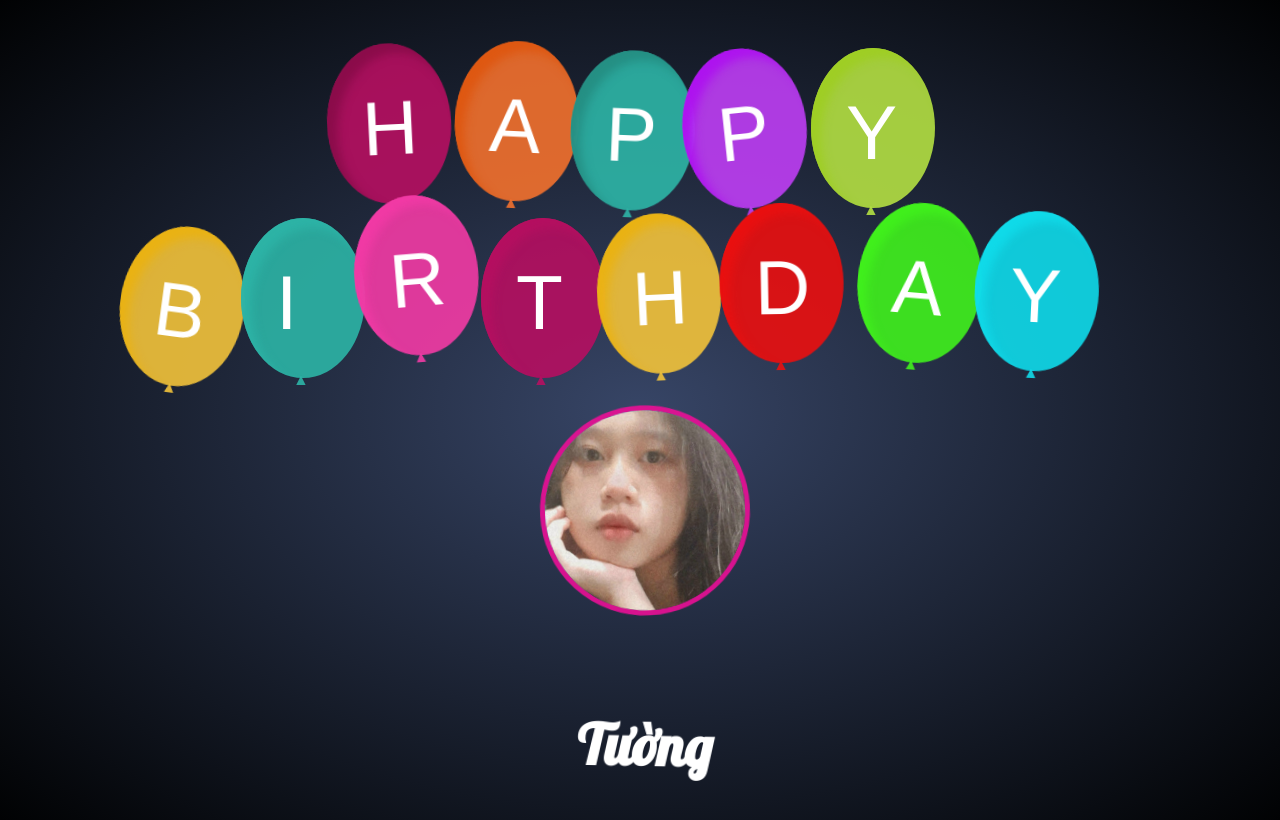
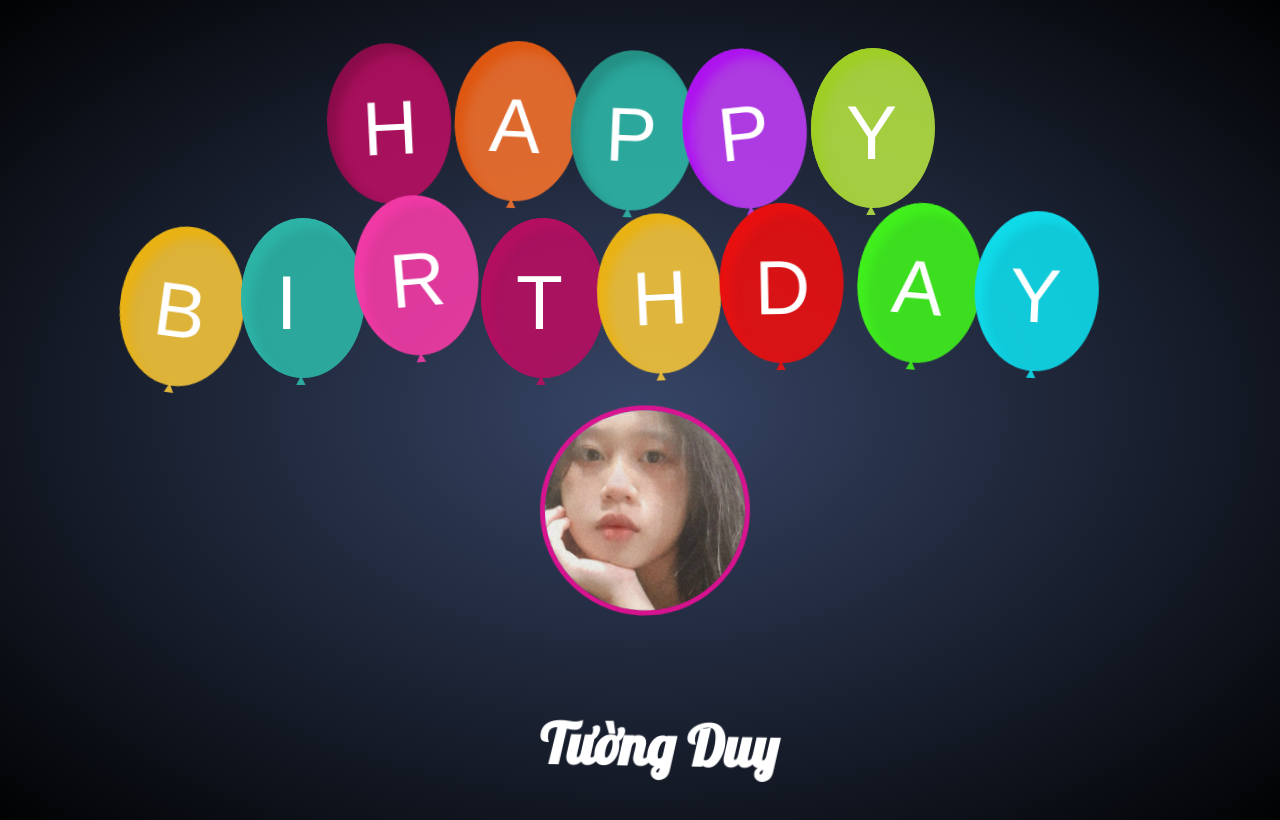
Before and after one commit to maikhang5/happybirthdaytuongduy, a plain HTML site: page index.html in a window 1280 px wide. Drawn offline with nearby package versions, Linux system fonts and the light colour scheme; a web font is replaced by a local one.

Commit message:
Update index.html

```diff
--- a/index.html
+++ b/index.html
@@ -60,7 +60,7 @@
                 <!-- 3. Avatar của người bạn muốn gởi lời chúc -->
                 <img src="./map.jpg" alt="" class="avatar__img" onclick="showMessage()" />
                 <!-- 4. Tên của người đó -->
-                <h1 onclick="showMessage()" class="avatar__title">Tường </h1>
+                <h1 onclick="showMessage()" class="avatar__title">Tường Duy</h1>
             </div>
 
             <!-- 5. Phần nhạc -->
```
